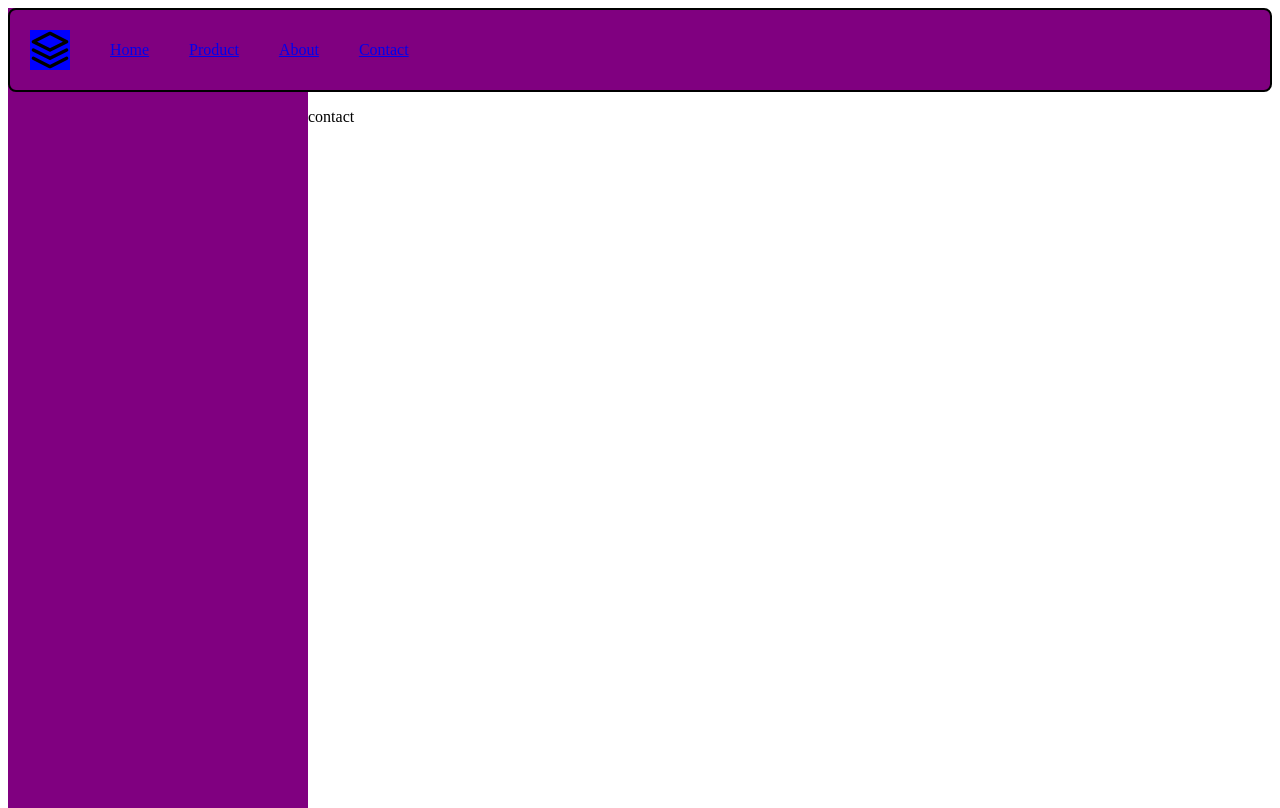
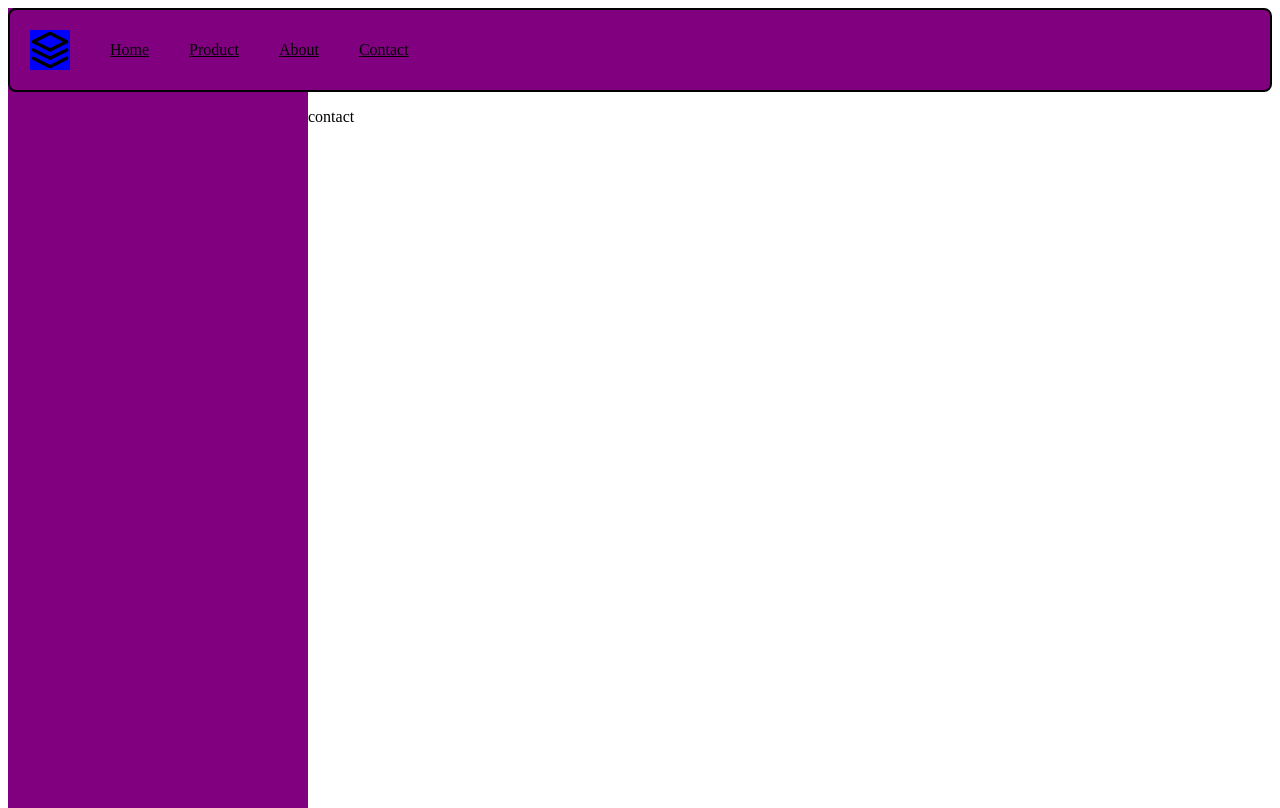
Before and after one commit to suadsuljovic/react3rdgen, a React (Vite) app in the folder react-practice/: page /contact in a window 1280 px wide. Built offline with nearby package versions, Linux system fonts and the light colour scheme.

Commit message:
remove not needed

```diff
--- a/react-practice/src/components/18/Navbar.jsx
+++ b/react-practice/src/components/18/Navbar.jsx
@@ -1,13 +1,7 @@
 import { Link } from "react-router-dom";
 import logo from "./logo.svg";
 
-const Navbar = ({ setPage }) => {
-  const changeUrl = (path) => {
-    const obj = { title: path, url: path };
-
-    window.history.pushState(obj, obj.title, obj.url);
-  };
-
+const Navbar = () => {
   return (
     <nav
       style={{
@@ -29,16 +23,16 @@ const Navbar = ({ setPage }) => {
       />
 
       <div style={{ display: "flex" }}>
-        <Link style={{ padding: "0 20px" }} to={"/home"}>
+        <Link style={{ padding: "0 20px", color: "black" }} to={"/home"}>
           Home
         </Link>
-        <Link style={{ padding: "0 20px" }} to={"/product"}>
+        <Link style={{ padding: "0 20px", color: "black" }} to={"/product"}>
           Product
         </Link>
-        <Link style={{ padding: "0 20px" }} to={"/about"}>
+        <Link style={{ padding: "0 20px", color: "black" }} to={"/about"}>
           About
         </Link>
-        <Link style={{ padding: "0 20px" }} to={"/contact"}>
+        <Link style={{ padding: "0 20px", color: "black" }} to={"/contact"}>
           Contact
         </Link>
       </div>
--- a/react-practice/src/components/18/index.jsx
+++ b/react-practice/src/components/18/index.jsx
@@ -1,4 +1,3 @@
-import { useState } from "react";
 import About from "./About";
 import Contact from "./Contact";
 import Home from "./Home";
```
